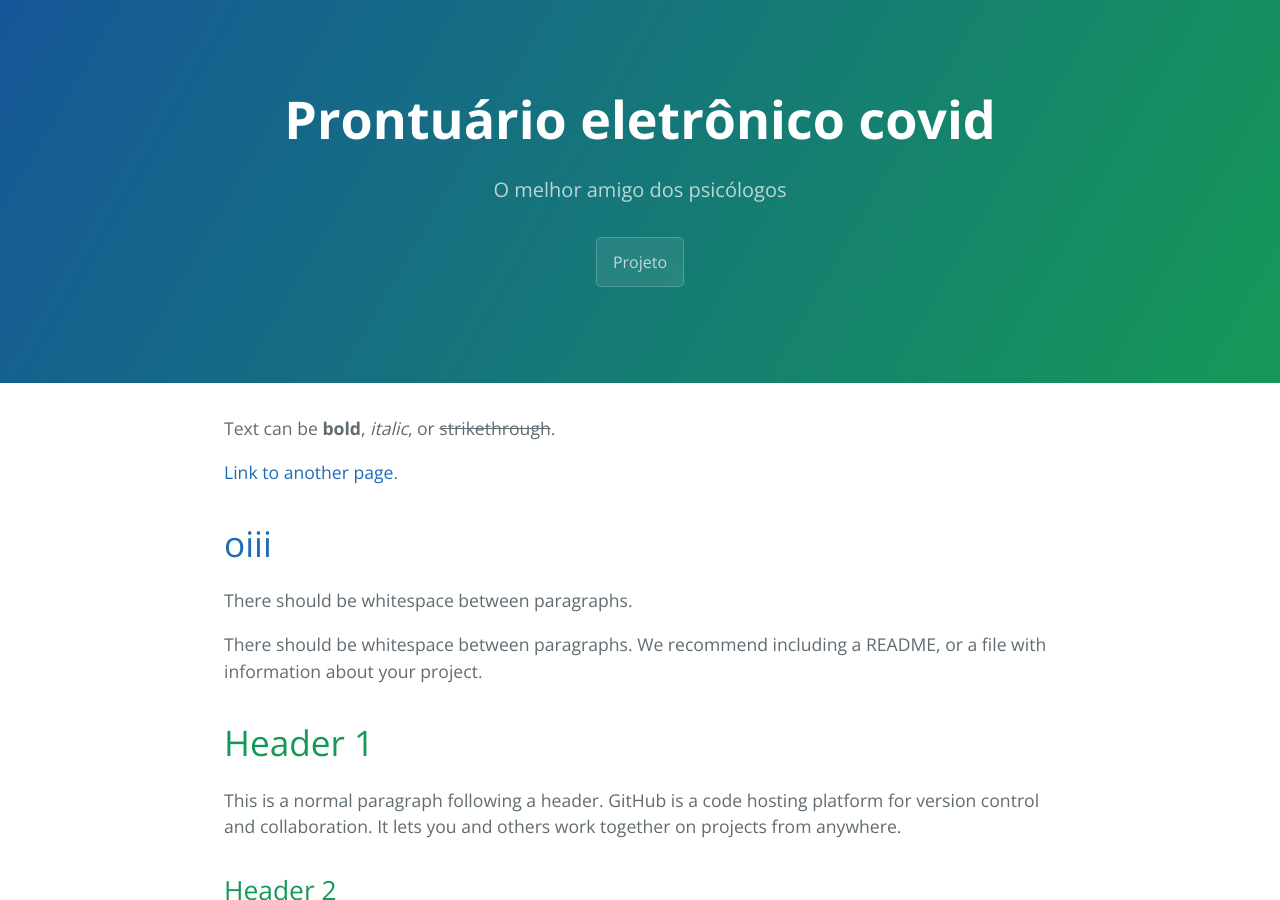
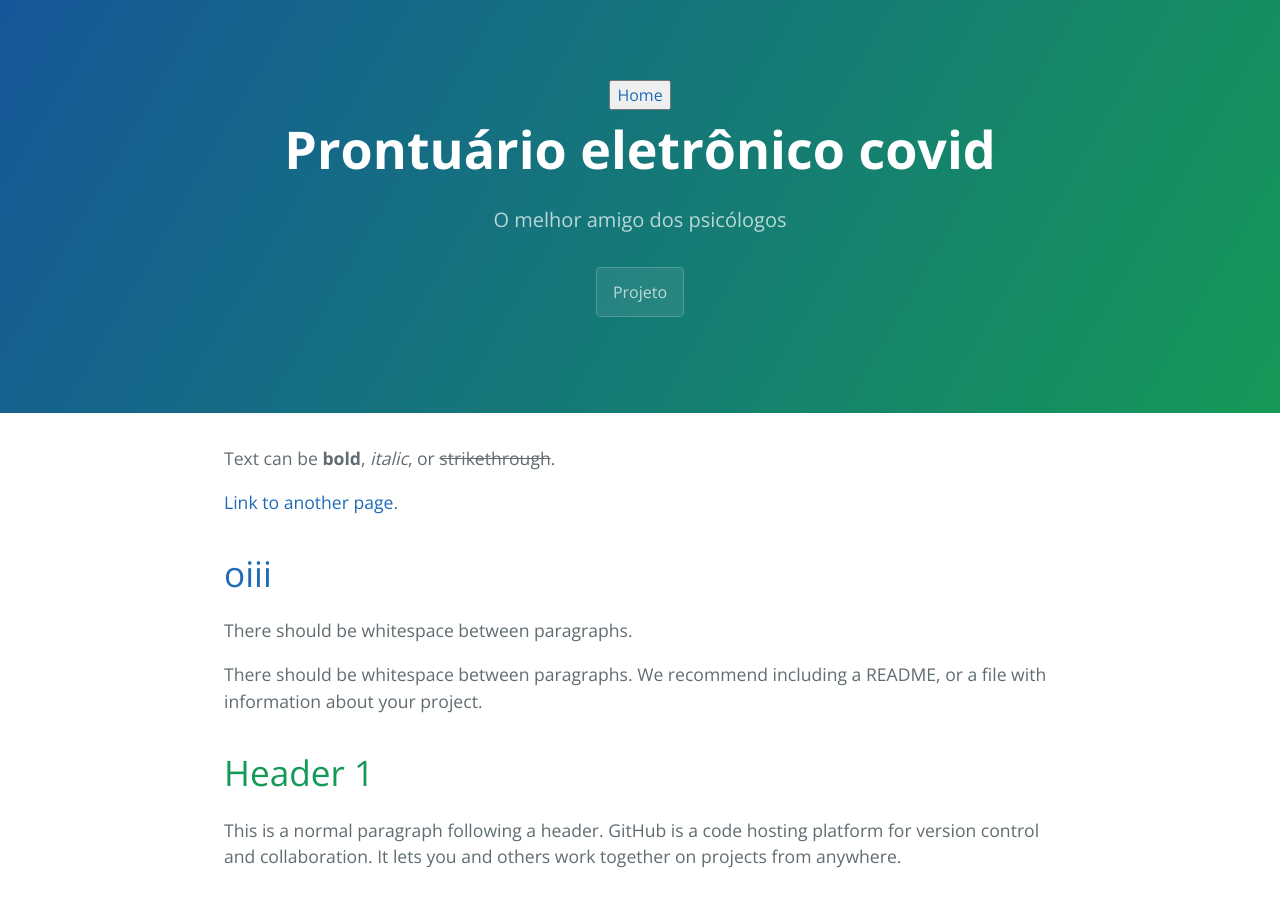
Before and after one commit to francisco1code/2020.2-CheeryUP, a Jekyll site: the page built from index.md, in a window 1280 px wide and 900 px high. Built offline with Jekyll 4.4.1, drawn with Linux system fonts in a browser that asks for light colours.

Commit message:
add button home

```diff
--- a/_layouts/default.html
+++ b/_layouts/default.html
@@ -25,6 +25,7 @@
     <a id="skip-to-content" href="#content">Skip to the content.</a>
 
     <header class="page-header" role="banner">
+      <button><a href="index.md">Home</a></button>
       <h1 class="project-name">Prontuário eletrônico covid</h1>
       <h2 class="project-tagline">O melhor amigo dos psicólogos</h2>
       {% if site.github.is_project_page %}
```
